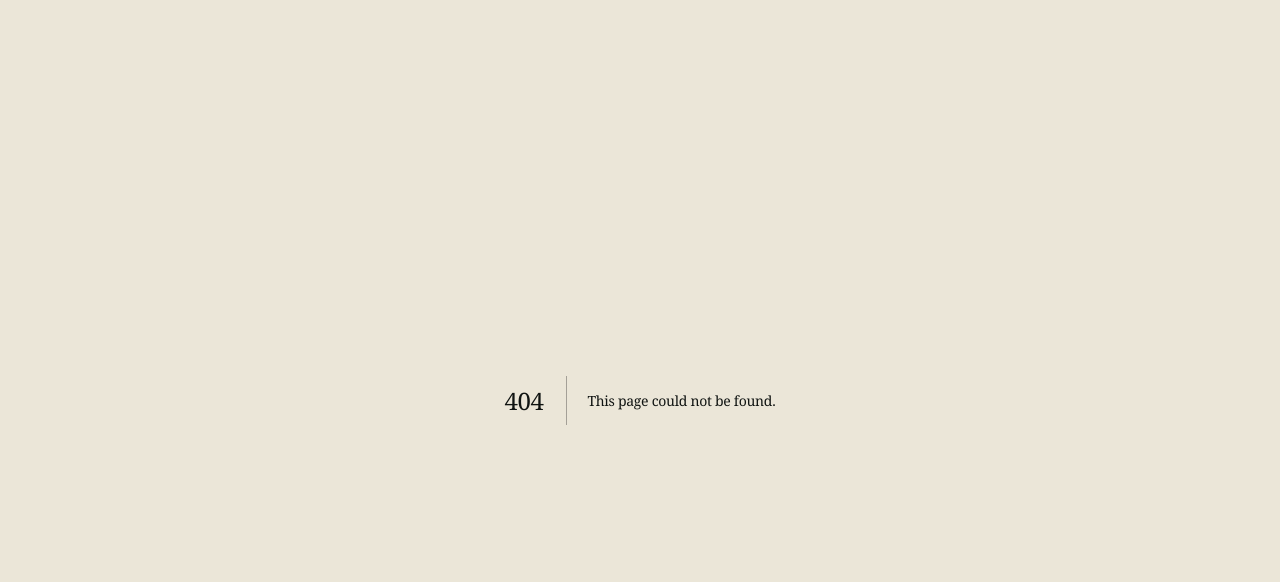
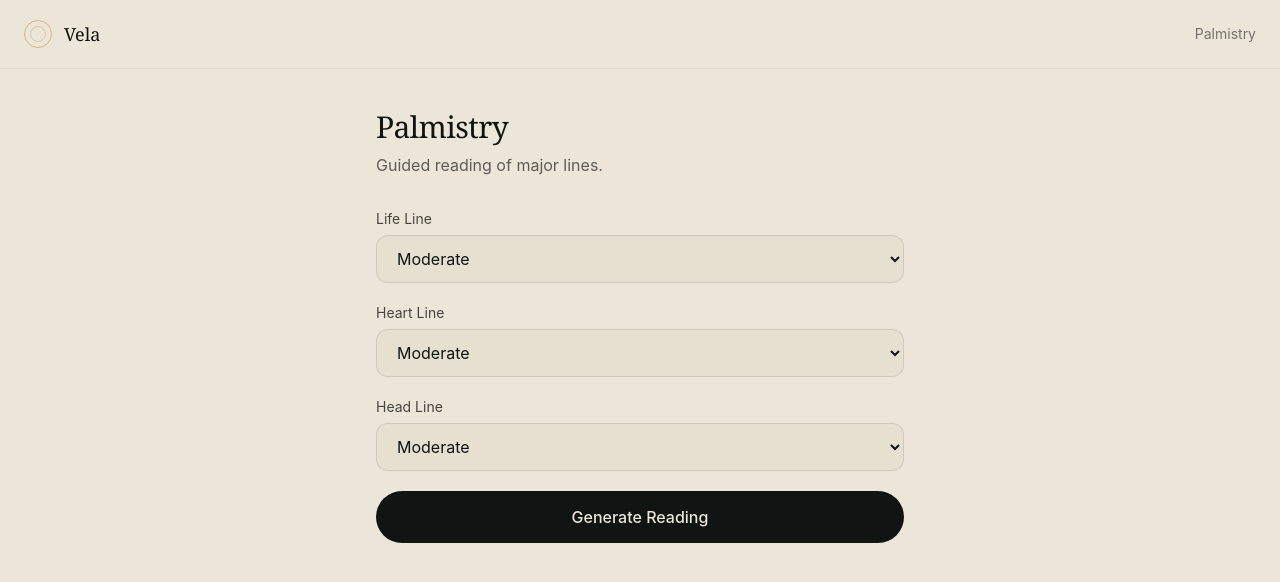
Before and after one commit to sharmashubham58585-tech/Vela-app-, a Next.js app: page /palmistry in a window 1280 px wide. Before the commit this address had no page. Shown: the top 582 px of the page. Built offline with nearby package versions, Linux system fonts and the light colour scheme.

Commit message:
Create page.tsx

```diff
--- /dev/null
+++ b/src/app/palmistry/page.tsx
@@ -0,0 +1,109 @@
+"use client";
+
+import { useState } from "react";
+import Link from "next/link";
+
+export default function PalmistryPage() {
+  const [lifeLine, setLifeLine] = useState("moderate");
+  const [heartLine, setHeartLine] = useState("moderate");
+  const [headLine, setHeadLine] = useState("moderate");
+  const [result, setResult] = useState<string | null>(null);
+
+  const handleSubmit = (e: React.FormEvent) => {
+    e.preventDefault();
+
+    const meanings: Record<string, string> = {
+      strong: "strong and clear energy",
+      moderate: "balanced and steady energy",
+      weak: "sensitive and needs care",
+      broken: "periods of change and transformation",
+    };
+
+    const text = `Your Life Line shows ${meanings[lifeLine]}. Heart Line indicates ${meanings[heartLine]}. Head Line reflects ${meanings[headLine]}. Overall, your hand suggests a thoughtful nature with capacity for steady growth. This is a demo reading — deeper analysis can be added later.`;
+
+    setResult(text);
+  };
+
+  return (
+    <main className="min-h-screen pb-16 bg-[#ebe6d8] text-[#101412]">
+      <header className="px-6 py-5 flex items-center justify-between border-b border-black/5 sticky top-0 bg-[#ebe6d8]/90 backdrop-blur z-10">
+        <Link href="/" className="flex items-center gap-3">
+          <div className="w-7 h-7 rounded-full border-[1.5px] border-[#d4b483] flex items-center justify-center">
+            <div className="w-4 h-4 rounded-full border border-[#d4b483]/60" />
+          </div>
+          <span className="font-serif text-lg">Vela</span>
+        </Link>
+        <span className="text-sm text-black/50">Palmistry</span>
+      </header>
+
+      <div className="max-w-xl mx-auto px-6 py-10">
+        <h1 className="font-serif text-3xl mb-2">Palmistry</h1>
+        <p className="text-black/60 mb-8">Guided reading of major lines.</p>
+
+        {!result ? (
+          <form onSubmit={handleSubmit} className="space-y-5">
+            <div>
+              <label className="block text-sm mb-1.5 text-black/70">Life Line</label>
+              <select
+                value={lifeLine}
+                onChange={(e) => setLifeLine(e.target.value)}
+                className="w-full px-4 py-3 rounded-xl bg-[#e0d9c8]/50 border border-black/10"
+              >
+                <option value="strong">Strong & clear</option>
+                <option value="moderate">Moderate</option>
+                <option value="weak">Faint / weak</option>
+                <option value="broken">Broken</option>
+              </select>
+            </div>
+
+            <div>
+              <label className="block text-sm mb-1.5 text-black/70">Heart Line</label>
+              <select
+                value={heartLine}
+                onChange={(e) => setHeartLine(e.target.value)}
+                className="w-full px-4 py-3 rounded-xl bg-[#e0d9c8]/50 border border-black/10"
+              >
+                <option value="strong">Strong & clear</option>
+                <option value="moderate">Moderate</option>
+                <option value="weak">Faint / weak</option>
+                <option value="broken">Broken</option>
+              </select>
+            </div>
+
+            <div>
+              <label className="block text-sm mb-1.5 text-black/70">Head Line</label>
+              <select
+                value={headLine}
+                onChange={(e) => setHeadLine(e.target.value)}
+                className="w-full px-4 py-3 rounded-xl bg-[#e0d9c8]/50 border border-black/10"
+              >
+                <option value="strong">Strong & clear</option>
+                <option value="moderate">Moderate</option>
+                <option value="weak">Faint / weak</option>
+                <option value="broken">Broken</option>
+              </select>
+            </div>
+
+            <button type="submit" className="w-full py-3.5 rounded-full bg-[#101412] text-[#ebe6d8] font-medium">
+              Generate Reading
+            </button>
+          </form>
+        ) : (
+          <div className="space-y-5">
+            <div className="flex justify-end">
+              <button
+                onClick={() => setResult(null)}
+                className="text-sm px-4 py-2 rounded-full border border-black/15"
+              >
+                New Reading
+              </button>
+            </div>
+            <div className="p-5 rounded-2xl bg-[#e0d9c8]/40 border border-black/5">
+              <p className="text-sm leading-relaxed text-black/80">{result}</p>
+            </div>
+          </div>
+        )}
+      </div>
+    </main>
+  );
+}
```
